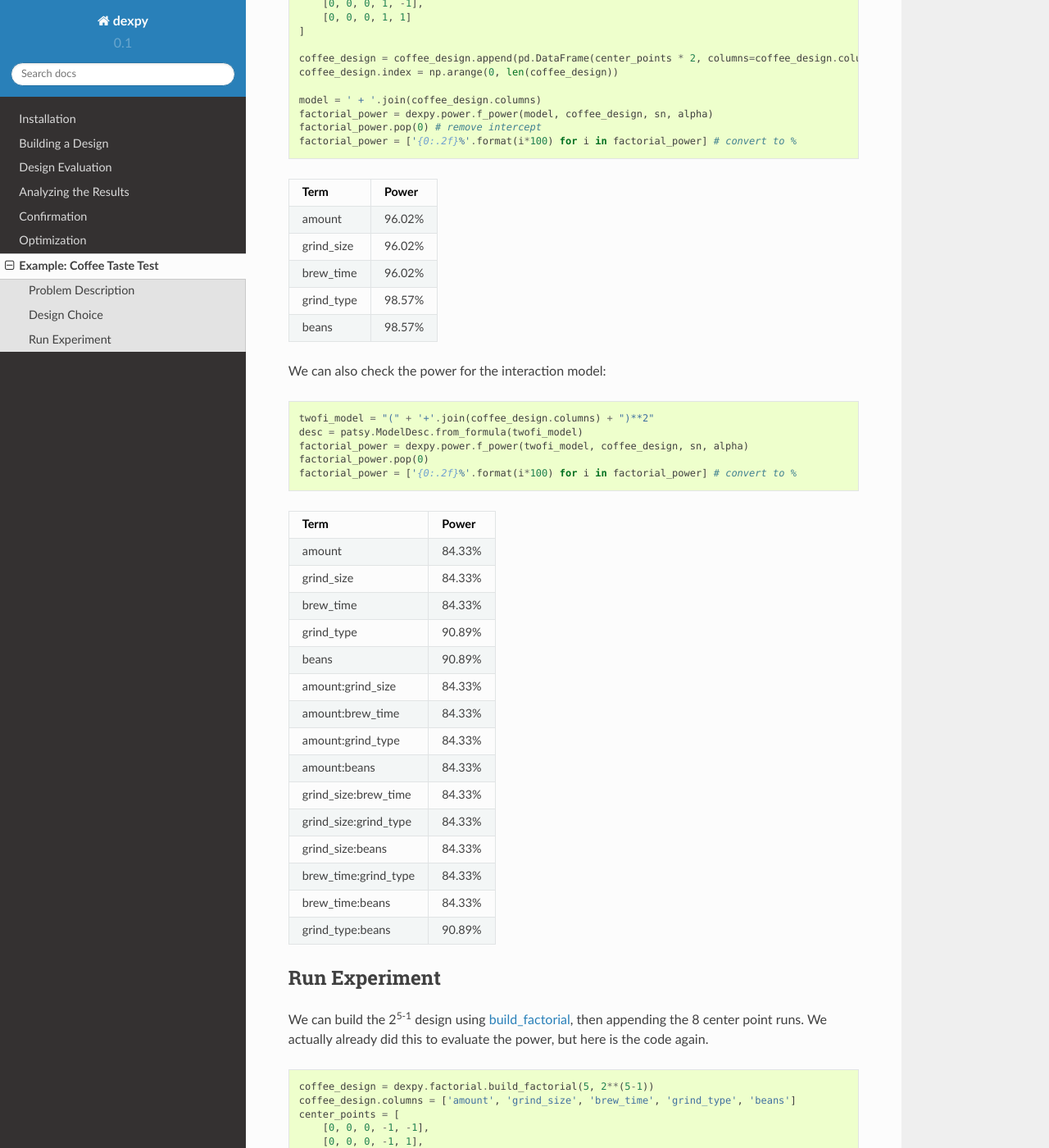
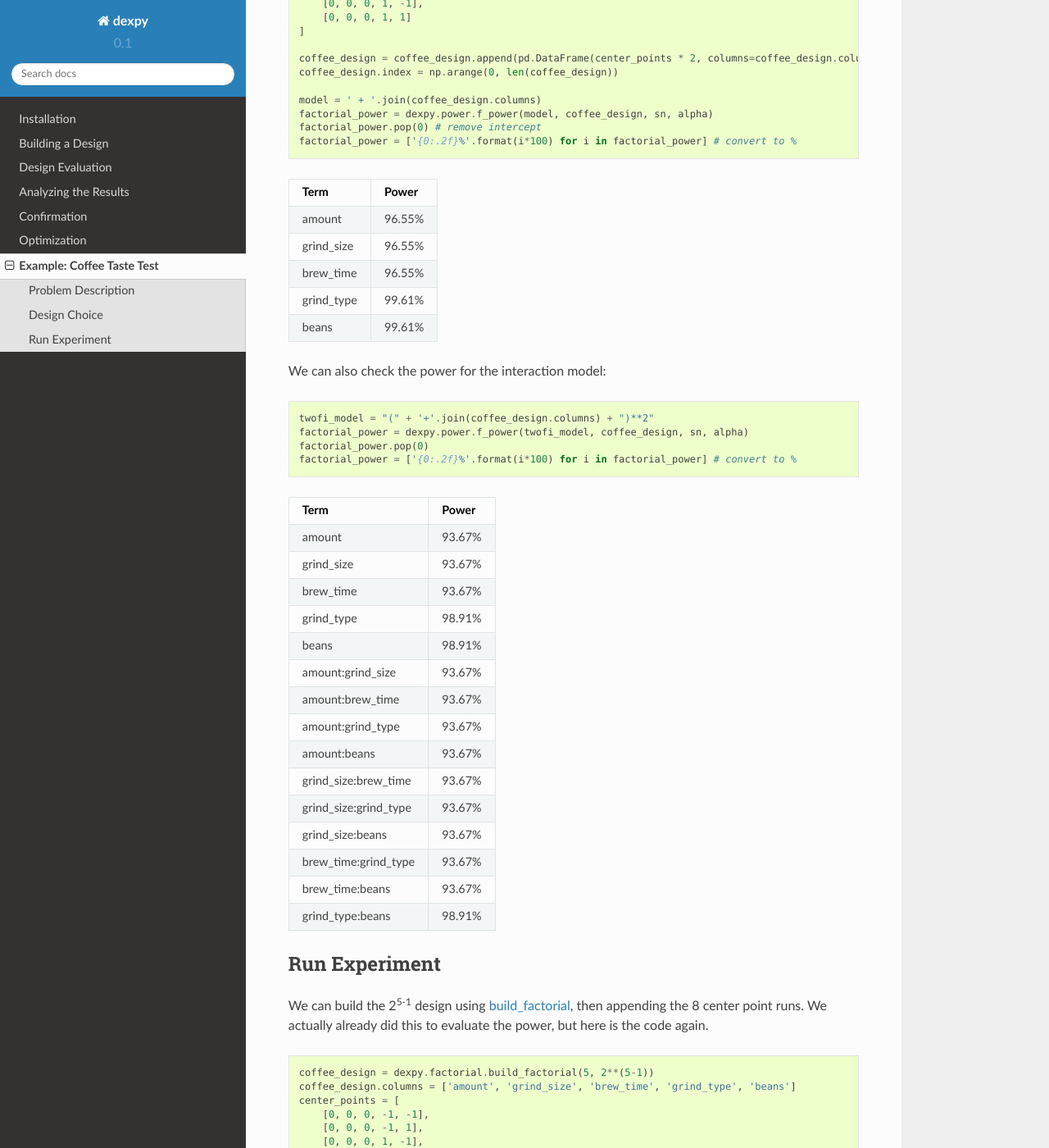
Before and after one commit to statease/dexpy, a Sphinx documentation site: the page built from docs/source/example-coffee.rst, in a window 1280 px wide and 1400 px high, scrolled down 1584 px. Shown: the whole window at 82% size. Built offline with Sphinx 7.4.7 and the Read the Docs theme 2.0.0, drawn with Linux system fonts in a browser that asks for light colours; some of the changed text lies outside the part shown.

```diff
--- a/docs/source/example-coffee.rst
+++ b/docs/source/example-coffee.rst
@@ -54,11 +54,11 @@
 ========== ======
 Term       Power
 ========== ======
-amount     99.97%
-grind_size 99.97%
-brew_time  99.97%
-grind_type 99.97%
-beans      99.97%
+amount     99.98%
+grind_size 99.98%
+brew_time  99.98%
+grind_type 99.99%
+beans      99.99%
 ========== ======
 
 This means we have a 99.97% chance of detecting a change of 2 taste rating,
@@ -90,11 +90,11 @@
 ========== ======
 Term       Power
 ========== ======
-amount     96.02%
-grind_size 96.02%
-brew_time  96.02%
-grind_type 98.57%
-beans      98.57%
+amount     96.55%
+grind_size 96.55%
+brew_time  96.55%
+grind_type 99.61%
+beans      99.61%
 ========== ======
 
 We can also check the power for the interaction model:
@@ -102,7 +102,6 @@
 .. code:: python
 
     twofi_model = "(" + '+'.join(coffee_design.columns) + ")**2"
-    desc = patsy.ModelDesc.from_formula(twofi_model)
     factorial_power = dexpy.power.f_power(twofi_model, coffee_design, sn, alpha)
     factorial_power.pop(0)
     factorial_power = ['{0:.2f}%'.format(i*100) for i in factorial_power] # convert to %
@@ -110,21 +109,21 @@
 ===================== ======
 Term                  Power
 ===================== ======
-amount                84.33%
-grind_size            84.33%
-brew_time             84.33%
-grind_type            90.89%
-beans                 90.89%
-amount:grind_size     84.33%
-amount:brew_time      84.33%
-amount:grind_type     84.33%
-amount:beans          84.33%
-grind_size:brew_time  84.33%
-grind_size:grind_type 84.33%
-grind_size:beans      84.33%
-brew_time:grind_type  84.33%
-brew_time:beans       84.33%
-grind_type:beans      90.89%
+amount                93.67%
+grind_size            93.67%
+brew_time             93.67%
+grind_type            98.91%
+beans                 98.91%
+amount:grind_size     93.67%
+amount:brew_time      93.67%
+amount:grind_type     93.67%
+amount:beans          93.67%
+grind_size:brew_time  93.67%
+grind_size:grind_type 93.67%
+grind_size:beans      93.67%
+brew_time:grind_type  93.67%
+brew_time:beans       93.67%
+grind_type:beans      98.91%
 ===================== ======
 
 
```
Also changed, not shown: 1 other file.
